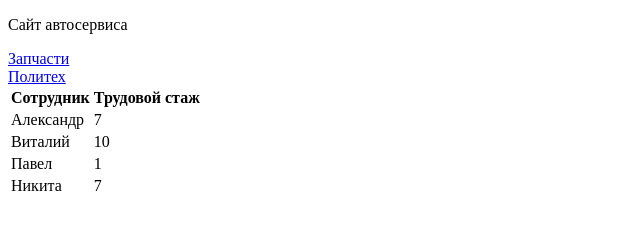
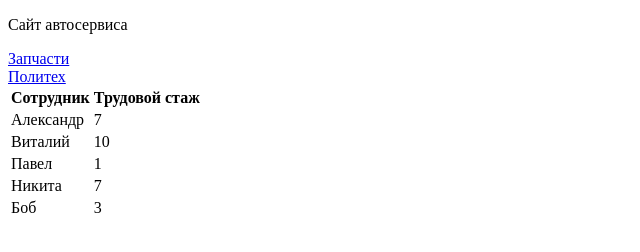
Before and after one commit to DubitskiyKirill/Laboratory-work-1, a plain HTML site: page index.html in a window 1280 px wide. Shown: the full height of the page, 0-640 px from the left. Drawn offline with Linux system fonts and the light colour scheme.

Commit message:
Update index.html
я добавил боба

```diff
--- a/index.html
+++ b/index.html
@@ -32,6 +32,10 @@
     <td>Никита</td>
     <td>7</td>
   </tr>
+    <tr>
+    <td>Боб</td>
+    <td>3</td>
+  </tr>
 </table>
   <script>
 
```
